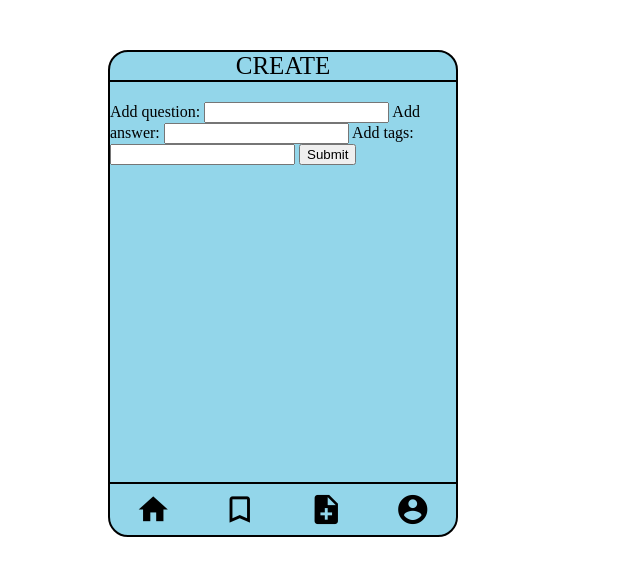
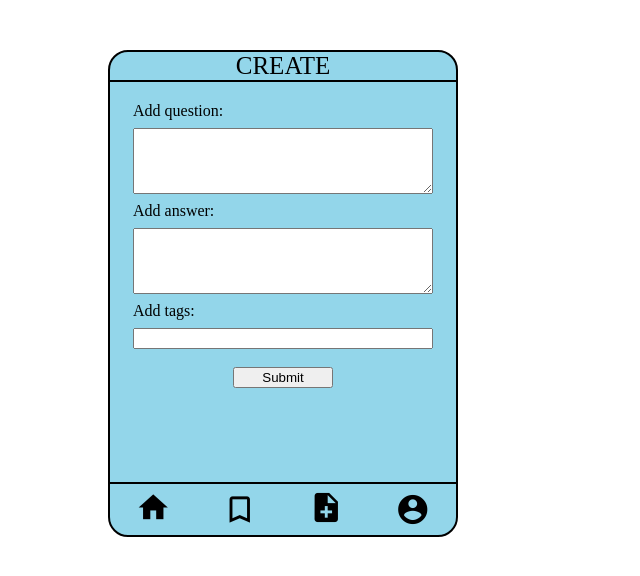
Before and after one commit to aramaisgaribjan/quiz-app, a website: page createQuestion.html in a window 1280 px wide. Shown: the whole page, without its empty margins (0-640 px from the left). Drawn offline with Linux system fonts and the light colour scheme.

Commit message:
fix bottom navbar linking

```diff
--- a/createQuestion.html
+++ b/createQuestion.html
@@ -17,9 +17,9 @@
       <div class="box">
         <form class="createQuestion">
           <label for="addQuestion">Add question:</label>
-          <input type="text" id="addQuestion" name="add question" />
+          <textarea id="addQuestion" rows="4" name="add question"></textarea>
           <label for="addAnswer">Add answer:</label>
-          <input type="text" id="addAnswer" name="add answer" />
+          <textarea id="addAnswer" rows="4" name="add answer"></textarea>
           <label for="addTag">Add tags:</label>
           <input type="text" id="addTag" name="add tags" />
           <input class="buttonSubmit" type="submit" value="Submit" />
@@ -27,9 +27,11 @@
       </div>
     </main>
     <footer>
-      <span class="material-icons"> home </span>
+      <a href="index.html"> <span class="material-icons"> home </span> </a>
       <span class="material-icons"> bookmark_border </span>
-      <span class="material-icons"> note_add </span>
+      <a href="createQuestion.html">
+        <span class="material-icons"> note_add </span>
+      </a>
       <span class="material-icons"> account_circle </span>
     </footer>
   </body>
--- a/style/base.css
+++ b/style/base.css
@@ -50,6 +50,9 @@ footer {
   border-bottom-left-radius: 20px;
   border-bottom-right-radius: 20px;
 }
+footer a{
+  color: rgb(0, 0, 0);
+}
 .material-icons {
   font-size: 35px !important;
 }
--- a/style/components/createQuestion/createQuestion.css
+++ b/style/components/createQuestion/createQuestion.css
@@ -0,0 +1,15 @@
+.createQuestion {
+    display: flex;
+    flex-direction: column;
+    width: 300px;
+    margin: 0px auto 20px auto;
+    gap: 0.5rem;
+}
+.buttonSubmit{
+    width: 100px;
+    margin-top: 10px;
+    margin-left: 100px;
+}
+textarea{
+    resize: vertical;
+}
```
Also changed, not shown: index.html (+4 -2 lines).
